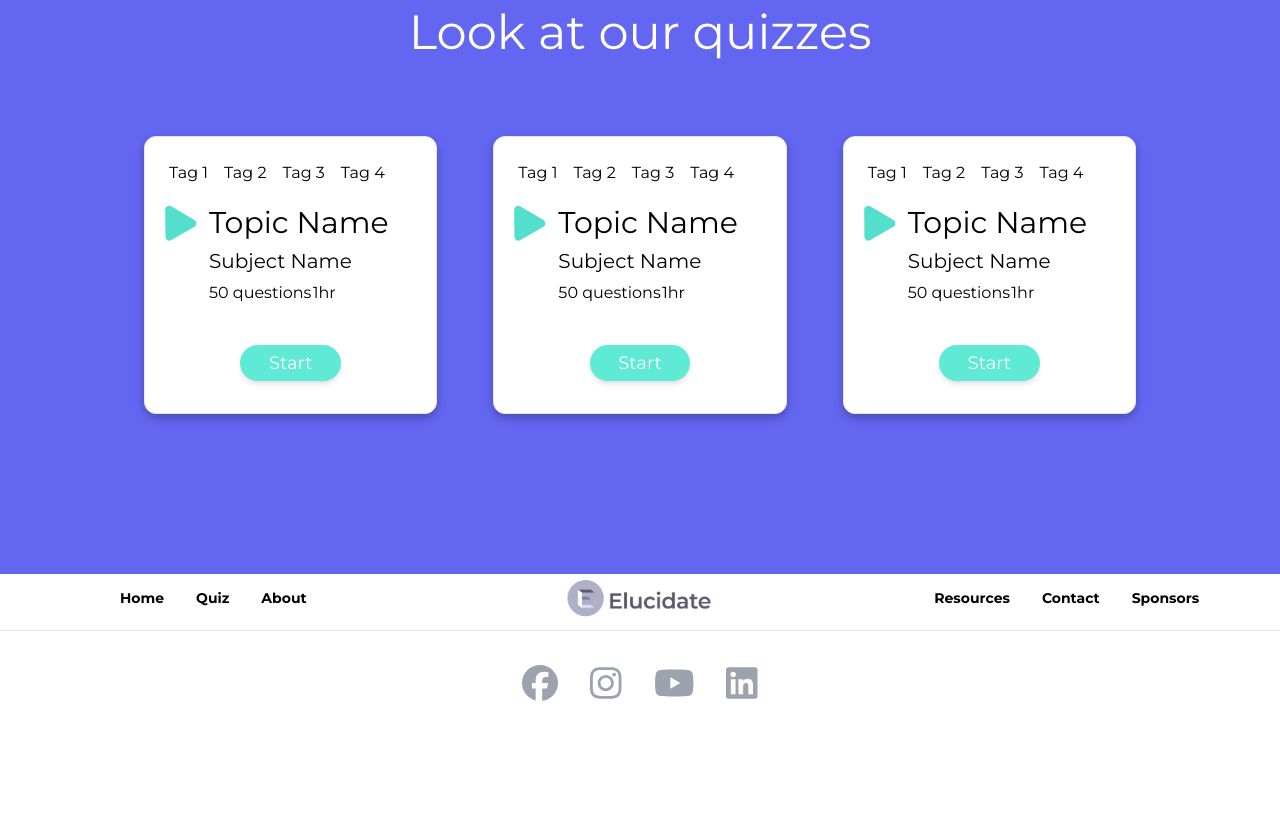
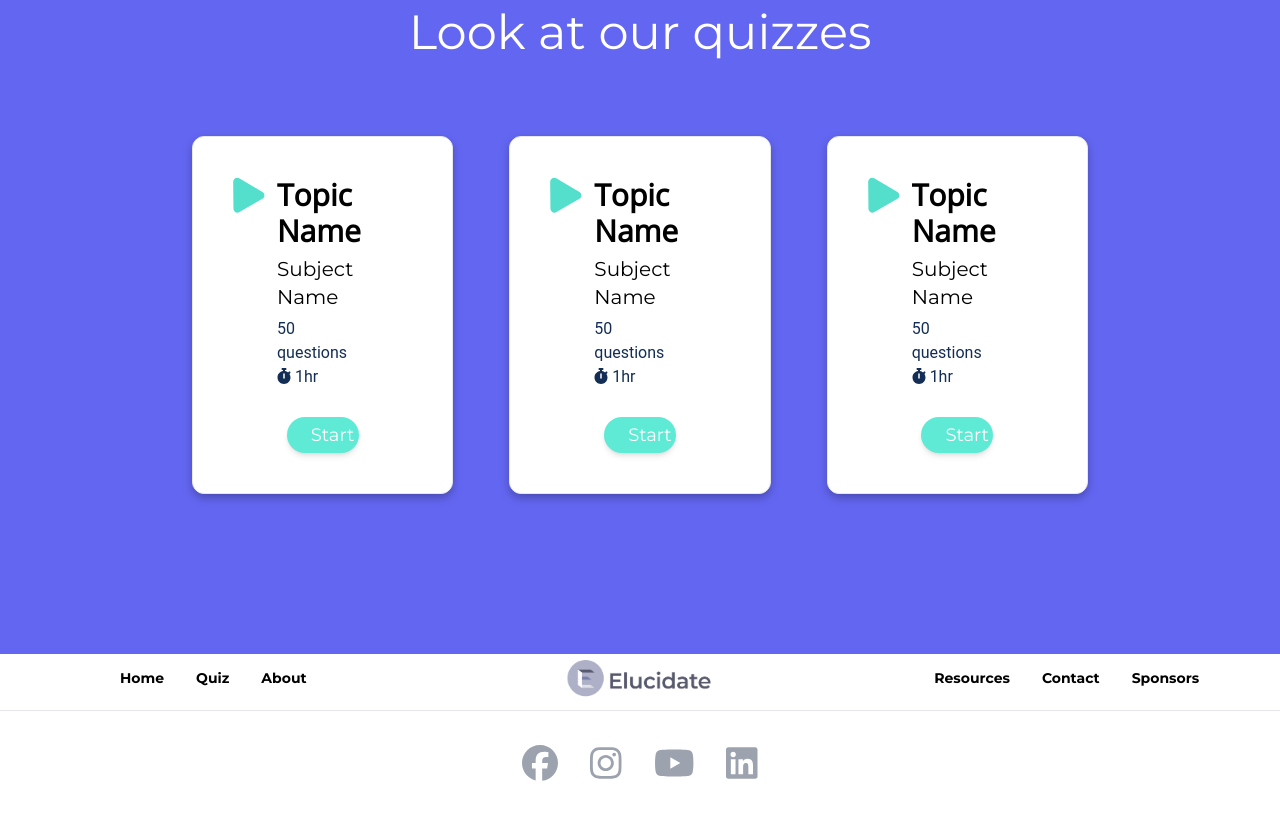
Before and after one commit to codersforcauses/elucidate, a Nuxt app in the folder client/: page / in a window 1280 px wide. Shown: the part 1160-1975 px from the top of the page. Before the commit the page ends 1895 px from the top, so only its background shows below. Built offline with nearby package versions, Linux system fonts and the light colour scheme.

Commit message:
restructure quiz cards

```diff
--- a/client/components/QuizCard.vue
+++ b/client/components/QuizCard.vue
@@ -1,28 +1,25 @@
 <template>
-  <div class="p-5 bg-white rounded-xl border border-gray-200 drop-shadow-md">
-    <div class="flex justify-between">
-      <!-- Quiz tags - looping through an array of tags -->
-      <div class="flex flex-wrap">
-        <div v-for="tag in tags" :key="tag.tagLabel">
-          <div class="text-center p-1 mr-2 mb-4 bg-yellow-300 rounded-md">
-            {{ tag.tagLabel }}
-          </div>
-        </div>
-      </div>
-    </div>
+  <div class="p-10 bg-white border border-gray-200 rounded-xl drop-shadow-md">
     <div>
       <nuxt-img src="Polygon.svg" class="float-left" />
-      <div class="ml-11">
+      <div class="mx-11">
         <!-- Topic Name -->
-        <div class="text-black text-3xl">{{ topicName }}</div>
+        <div class="text-3xl font-bold font-openSans">
+          {{ topicName }}
+        </div>
         <!-- Subject Name -->
-        <div class="text-black text-xl my-1.5">{{ subjectName }}</div>
+        <div class="text-xl my-1.5">{{ subjectName }}</div>
+
         <!-- Total questions and duration -->
-        <div class="grid grid-cols-2">
-          <div class="text-black text-md justify-self-start">
+        <div class="text-md font-roboto text-darkblue">
+          <span class="mr-5">
             {{ totalQues }}
-          </div>
-          <div class="text-black text-md jusitfy-self-end">{{ totalHour }}</div>
+          </span>
+
+          <span>
+            <font-awesome-icon :icon="['fas', 'stopwatch']" />
+            {{ totalHour }}
+          </span>
         </div>
       </div>
       <!-- Start button component -->
@@ -40,12 +37,6 @@ export default {
       subjectName: 'Subject Name',
       totalQues: '50 questions',
       totalHour: '1hr',
-      tags: [
-        { tagLabel: 'Tag 1' },
-        { tagLabel: 'Tag 2' },
-        { tagLabel: 'Tag 3' },
-        { tagLabel: 'Tag 4' },
-      ],
     };
   },
 };
--- a/client/components/StartButton.vue
+++ b/client/components/StartButton.vue
@@ -4,7 +4,7 @@
       to="/quiz"
       data-mdb-ripple="true"
       data-mdb-ripple-color="light"
-      class="inline-block text-center px-6 py-1 mt-10 mb-3 w-2/5 bg-teal-300 text-white text-lg rounded-3xl shadow-md hover:bg-teal-400 hover:shadow-lg focus:bg-teal-400 focus:shadow-lg focus:outline-none focus:ring-0 active:bg-teal-500 active:shadow-lg transition duration-300 ease-in-out"
+      class="inline-block w-2/5 px-6 py-1 mt-7 text-lg text-center text-white transition duration-300 ease-in-out bg-teal-300 shadow-md rounded-3xl hover:bg-teal-400 hover:shadow-lg focus:bg-teal-400 focus:shadow-lg focus:outline-none focus:ring-0 active:bg-teal-500 active:shadow-lg"
       >Start</NuxtLink
     >
   </div>
--- a/client/components/searchBar.vue
+++ /dev/null
@@ -1,21 +0,0 @@
-<template>
-  <div
-    class="flex items-center h-10 bg-gray-200 rounded-md focus-within:outline focus-within:outline-2 focus-within:outline-gray-400"
-  >
-    <font-awesome-icon
-      :icon="['fas', 'magnifying-glass']"
-      class="mx-4 text-gray-400"
-    />
-    <input
-      type="text"
-      placeholder="Find a quiz"
-      class="bg-transparent focus:outline-none"
-    />
-  </div>
-</template>
-
-<script>
-export default {
-  name: 'SearchBar',
-};
-</script>
--- a/client/pages/index.vue
+++ b/client/pages/index.vue
@@ -21,10 +21,10 @@
     <!-- Section 2 (sneak-peak of the quizzes) -->
     <div class="bg-indigo-500 pt-20 pb-40">
       <h2 class="text-white text-5xl text-center py-20">Look at our quizzes</h2>
-      <div class="grid lg:grid-cols-3 gap-14 mx-36 content-evenly">
-        <div><QuizCard /></div>
-        <div><QuizCard /></div>
-        <div><QuizCard /></div>
+      <div class="grid lg:grid-cols-3 gap-14 mx-48 content-evenly">
+        <QuizCard />
+        <QuizCard />
+        <QuizCard />
       </div>
     </div>
   </div>
--- a/client/tailwind.config.js
+++ b/client/tailwind.config.js
@@ -12,6 +12,8 @@ module.exports = {
         blue2: '#7087FF75',
         blue3: '#7087FF50',
         blue4: '#7087FF25',
+
+        darkblue: '#132D54',
 
         green: '#53DFCB',
         green2: '#53DFCB75',
@@ -33,6 +35,7 @@ module.exports = {
         white: '#FFFFFF',
         lightgrey: '#E6E6E6',
         darkgrey: '#ADADAD',
+
         black: '#000000',
       },
       dropShadow: {
```
